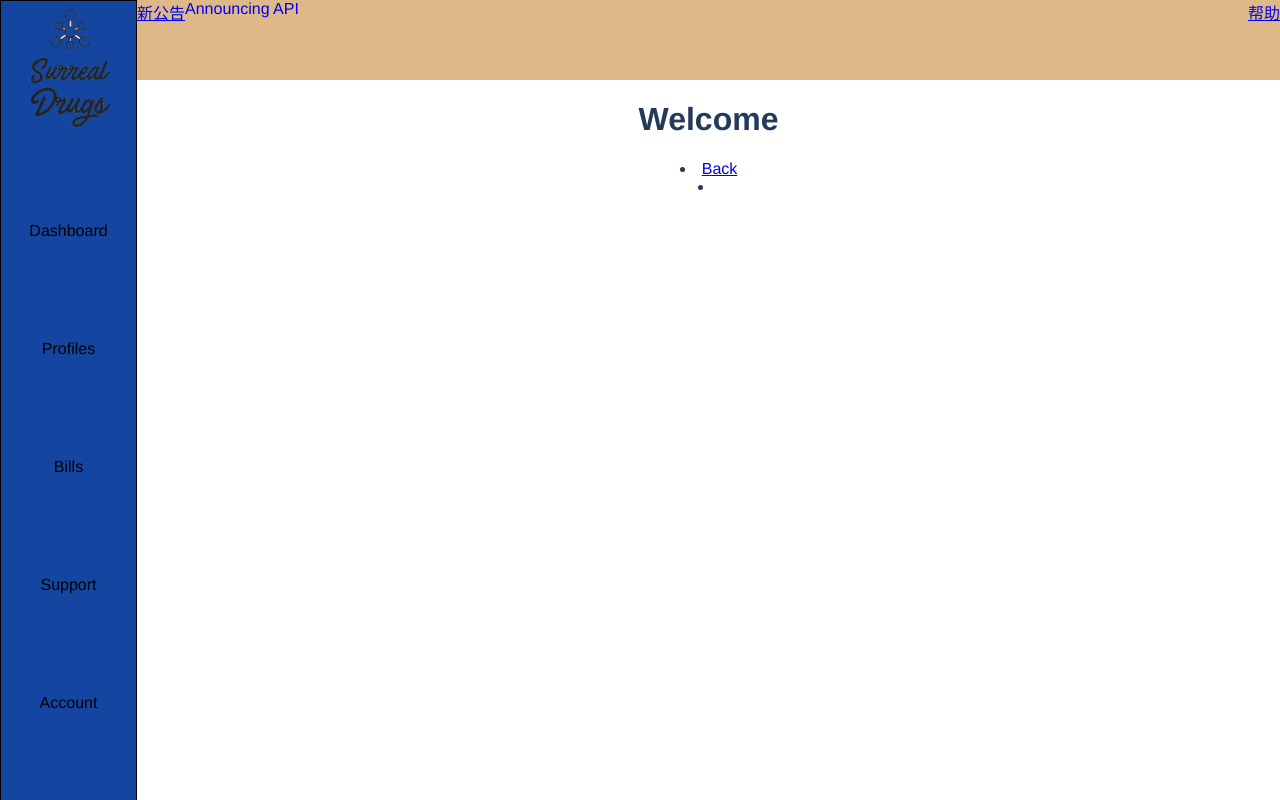
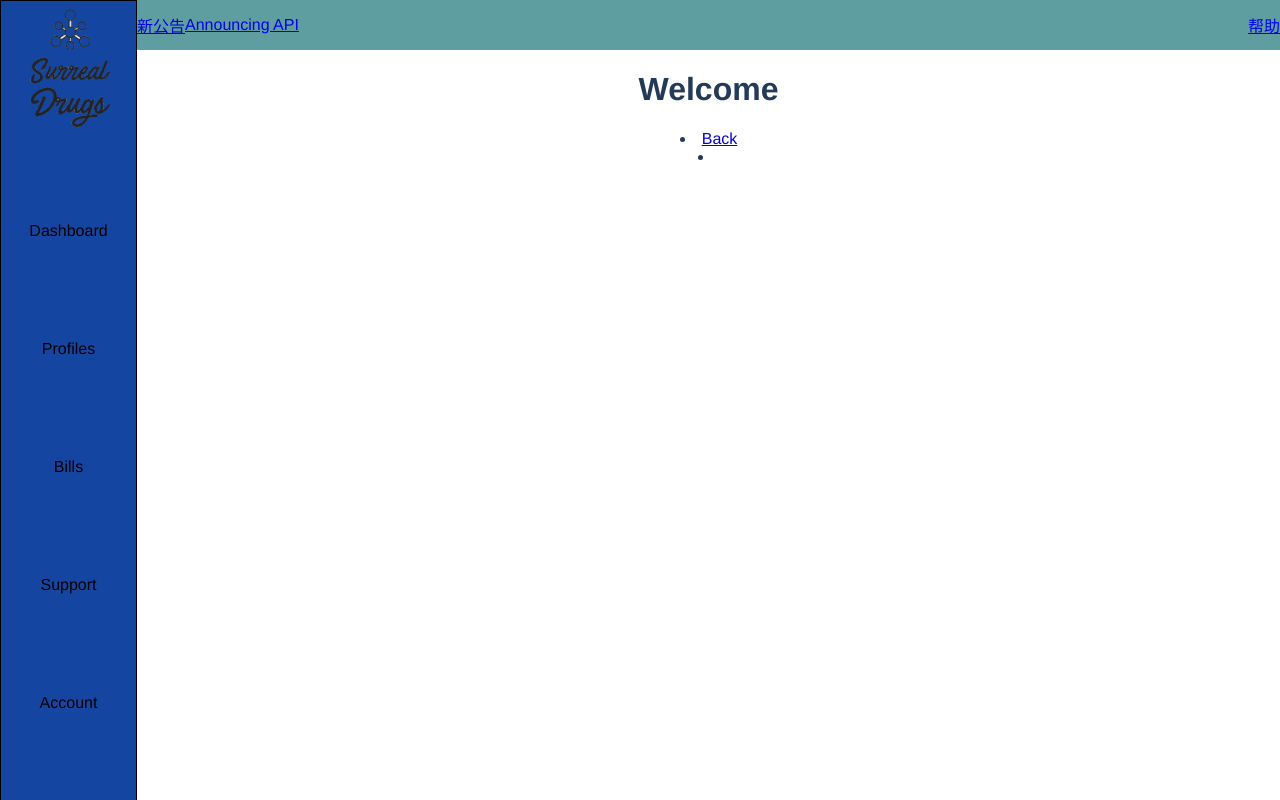
Before and after one commit to 0lvl0/vue, a Vue app: page /redirect in a window 1280 px wide. Built offline with nearby package versions, Linux system fonts and the light colour scheme; the HTML template or start-up script is replaced by a standard one.

Commit message:
居中啦

```diff
--- a/public/index.html
+++ b/public/index.html
@@ -27,39 +27,6 @@
       padding: 0;
       height: 100%;
     }
-    .left_bar_list {
-      height: 100%;
-      border: 1px black solid;
-      width: 135px;
-      position: fixed;
-      background-color: rgb(20, 70, 161);
-      overflow: hidden;
-    }
-    .left_logo {
-      width: 137px;
-      border-radius: 1px;
-    }
-    .container {
-      left: 137px;
-      position: relative;
-      width: calc(100% - 137px);
-    }
-    .top_bar_news {
-      height: 10%;
-      background-color: burlywood;
-      text-align: center;
-      display: flex;
-    }
-    .top_bar_action {
-      position: fixed;
-      right: 0px;
-      top: 0px;
-      text-align: center;
-      display: inline-flex;
-    }
-    .new_info {
-      left: 3px;
-      text-decoration: none;
-    }
+
   </style>
 </html>
--- a/src/components/main.vue
+++ b/src/components/main.vue
@@ -13,7 +13,7 @@
     <!-- 右侧整体容器布局 -->
     <div class="container">
       <!-- 顶部边栏设置 -->
-      <div class="top_bar_news">
+      <div class="top_bar">
         <a
           class="new_artical"
           href="https://baidu.com"
@@ -29,9 +29,7 @@
           >Announcing API</a
         >
         <!-- 右上角按钮 -->
-        <div class="top_bar_action">
-          <a class="top_action" href="/support/" target="_blank">帮助</a>
-        </div>
+        <a class="top_action" href="/support/" target="_blank">帮助</a>
       </div>
       <!-- 正文内容区域 -->
       <div style="height:auto">
@@ -45,6 +43,14 @@
   </div>
 </template>
 <style>
+.left_bar_list {
+  height: 100%;
+  border: 1px black solid;
+  width: 135px;
+  position: fixed;
+  background-color: rgb(20, 70, 161);
+  overflow: hidden;
+}
 .left_bar_list a {
   padding-bottom: 50px;
   padding-top: 50px;
@@ -56,12 +62,24 @@
   color: black;
   flex-direction: column;
 }
-a .new_artical {
+.left_logo {
+  width: 137px;
+  border-radius: 1px;
+}
+.container {
+  left: 137px;
+  position: fixed;
+  width: calc(100% - 137px);
+}
+.top_bar{
+  height: 50px;
   text-align: center;
   display: flex;
+  align-items: center;
+  background-color: cadetblue;
 }
-a .new_info {
-  text-align: center;
-  display: flex;
+.top_action{
+  position: absolute;
+  right: 0px;
 }
 </style>
--- /dev/null
+++ b/src/components/profiles.vue
@@ -0,0 +1,5 @@
+<template>
+    <div>
+        <h1>测试</h1>
+    </div>
+</template>
--- a/src/router.js
+++ b/src/router.js
@@ -16,7 +16,11 @@ const routes = [
     {
     path: '/test',
     component: () => import('./components/test.vue')
-    }
+    },
+    {
+    path: '/profiles',
+    component: () => import('./components/profiles.vue')
+    },
 ]
 
 const router = new VueRouter({
```
